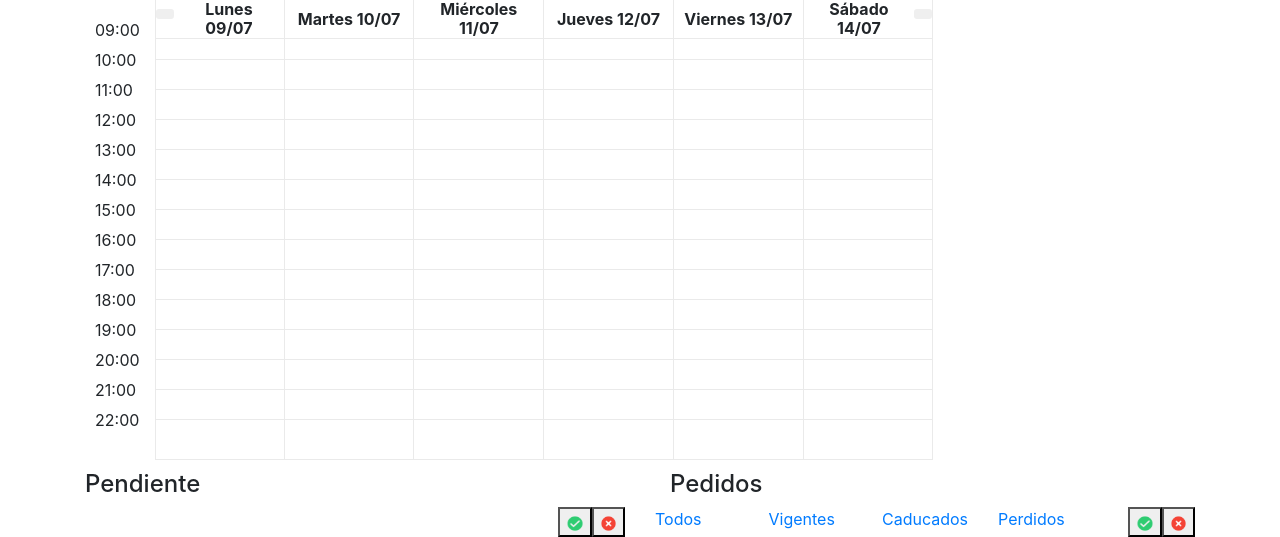
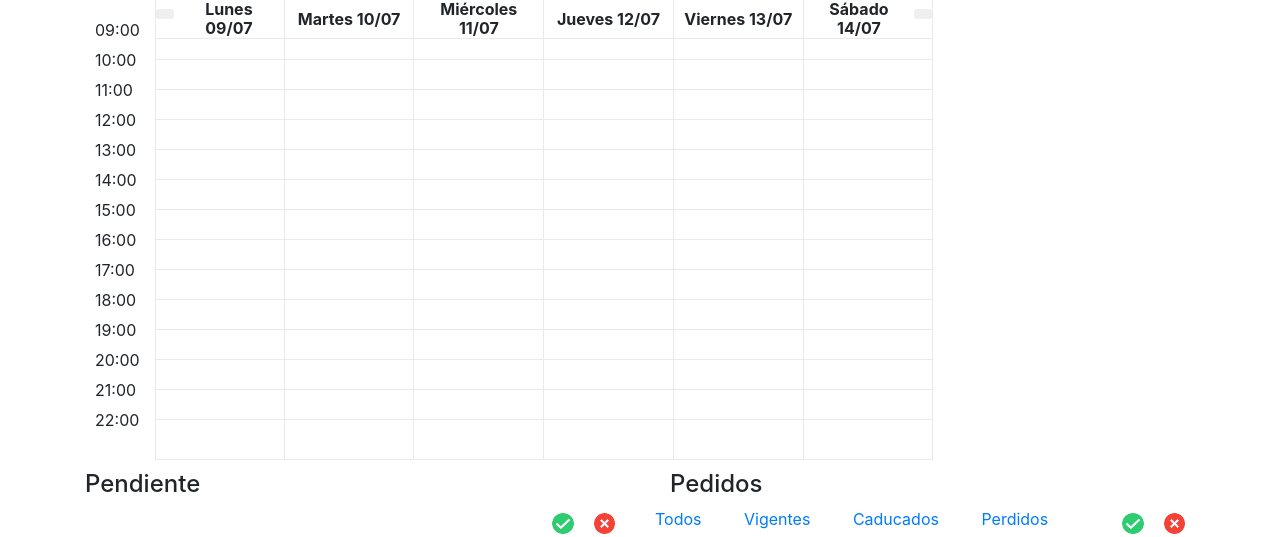
Before and after one commit to DCC-CC4401/2018-1-SQL-Injection, a Django app: page /administrator/ in a window 1280 px wide. Shown: the part 143-680 px from the top of the page. Run offline with Django 3.2, Linux system fonts and the light colour scheme; data comes from the database, SQL or seed files in the repository; some libraries are stand-ins or nearby versions.

Commit message:
fixing styles, table buttons

```diff
--- a/administrator/templates/administrator/index.html
+++ b/administrator/templates/administrator/index.html
@@ -7,11 +7,15 @@
         margin:10px
     }
     .icon-actions {
-        width: 13pt
+        width: 19pt;
+        cursor: pointer;
     }
-    .icon-car {
-        background-image: url("{% static '/icons8-cancel-48.png' %}");
+    .button-transparent {
+        /* background-image: url("{% static '/icons8-cancel-48.png' %}"); */
         background-position: center center;
+        border: none;
+        background: none;
+        margin: 2px
     }
     .selectable-actions{
         align-content: right;
@@ -34,10 +38,10 @@
             <!--    checkbox buttons    -->
             <div class="row border-dark">
                 <div class="col-sm">
-                    <button class="float-right" name="negate">
-                        <img class="icon-actions img-responsive" src="{% static "/icons8-cancel-48.png" %}" ></button>
-                    <button class="float-right" name="accept">
-                        <img class="icon-actions img-responsive" src="{% static "/icons8-ok-48.png" %}" ></button>
+                    <button class="float-right button-transparent" name="negate" >
+                        <img class="icon-actions img-responsive" src="{% static "/icons8-cancel-48.png" %}" title="Denegar"></button>
+                    <button class="float-right button-transparent" name="accept" >
+                        <img class="icon-actions img-responsive" src="{% static "/icons8-ok-48.png" %}" title="Aceptar"></button>
                 </div>
             </div>
 
@@ -57,13 +61,19 @@
             {% csrf_token %}
             <div class="border-dark">
                 <div class="row">
-                    <a class="col-sm" onclick="clearFilters()" href="#">Todos</a>
-                    <a class="col-sm" onclick="filterOnTime()" href="#">Vigentes</a>
-                    <a class="col-sm" onclick="filterOutOfTime()" href="#">Caducados</a>
-                    <a class="col-sm" onclick="filterLost()" href="#">Perdidos</a>
+                    <ul class="list-inline">
+                            <li class="list-inline-item"><a class="col-sm" onclick="clearFilters()" href="#">Todos</a></li>
+                            <li class="list-inline-item"><a class="col-sm" onclick="filterOnTime()" href="#">Vigentes</a></li>
+                            <li class="list-inline-item"><a class="col-sm" onclick="filterOutOfTime()" href="#">Caducados</a></li>
+                            <li class="list-inline-item"><a class="col-sm" onclick="filterLost()" href="#">Perdidos</a></li>
+                    </ul>
+
+                    <!--    checkbox buttons    -->
                     <div class="col-sm">
-                        <button class="float-right" name="negate"><img class="icon-actions" src="{% static "/icons8-cancel-48.png" %}" class="img-responsive"></a>
-                        <button class="float-right" name="accept"><img class="icon-actions" src="{% static "/icons8-ok-48.png" %}" class="img-responsive"></a>
+                        <button class="float-right button-transparent" name="negate" >
+                            <img class="icon-actions img-responsive" src="{% static "/icons8-cancel-48.png" %}" title="Denegar"></button>
+                        <button class="float-right button-transparent" name="accept" >
+                            <img class="icon-actions img-responsive" src="{% static "/icons8-ok-48.png" %}" title="Aceptar"></button>
                     </div>
                 </div>
             </div>
```
